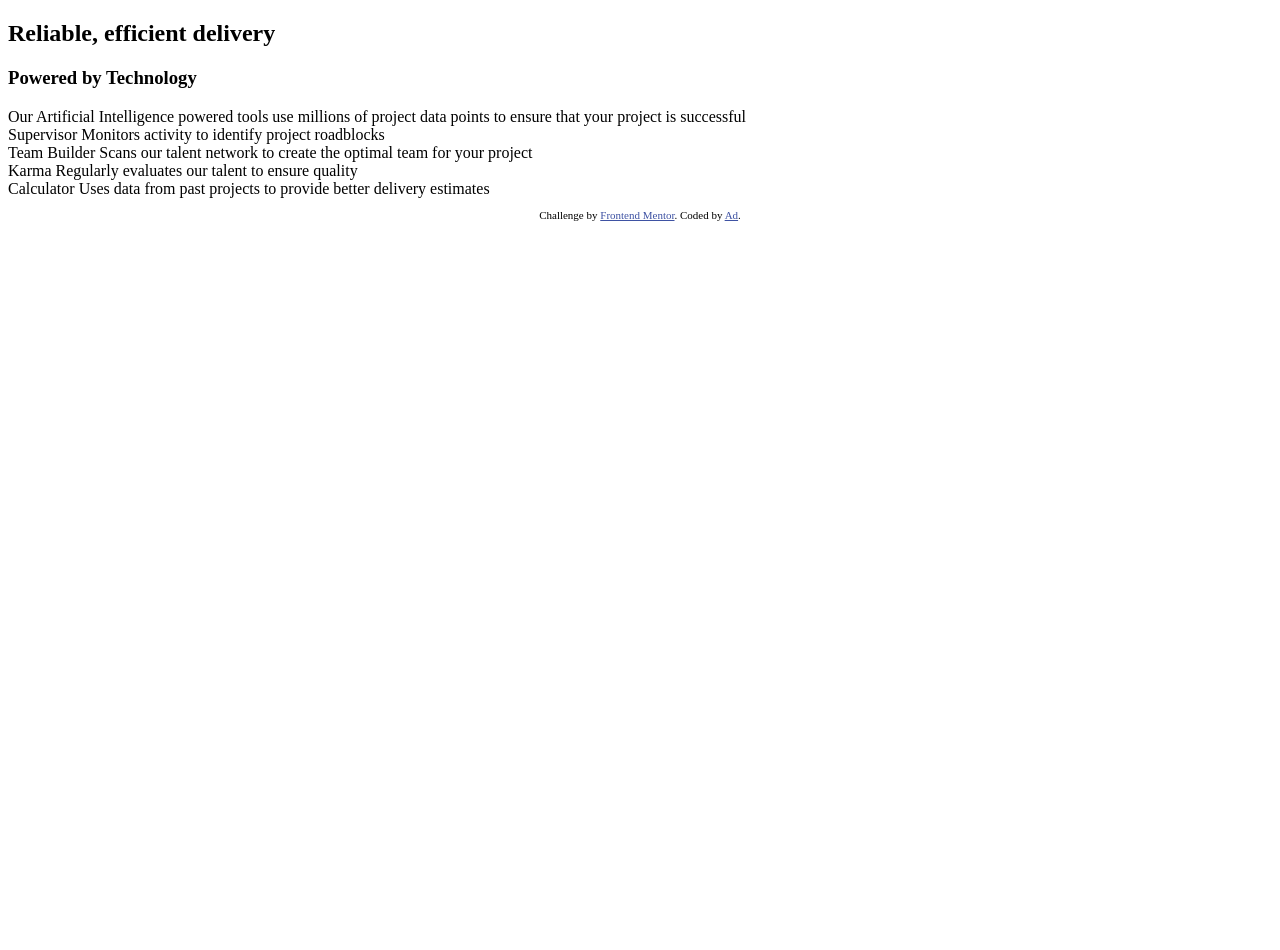
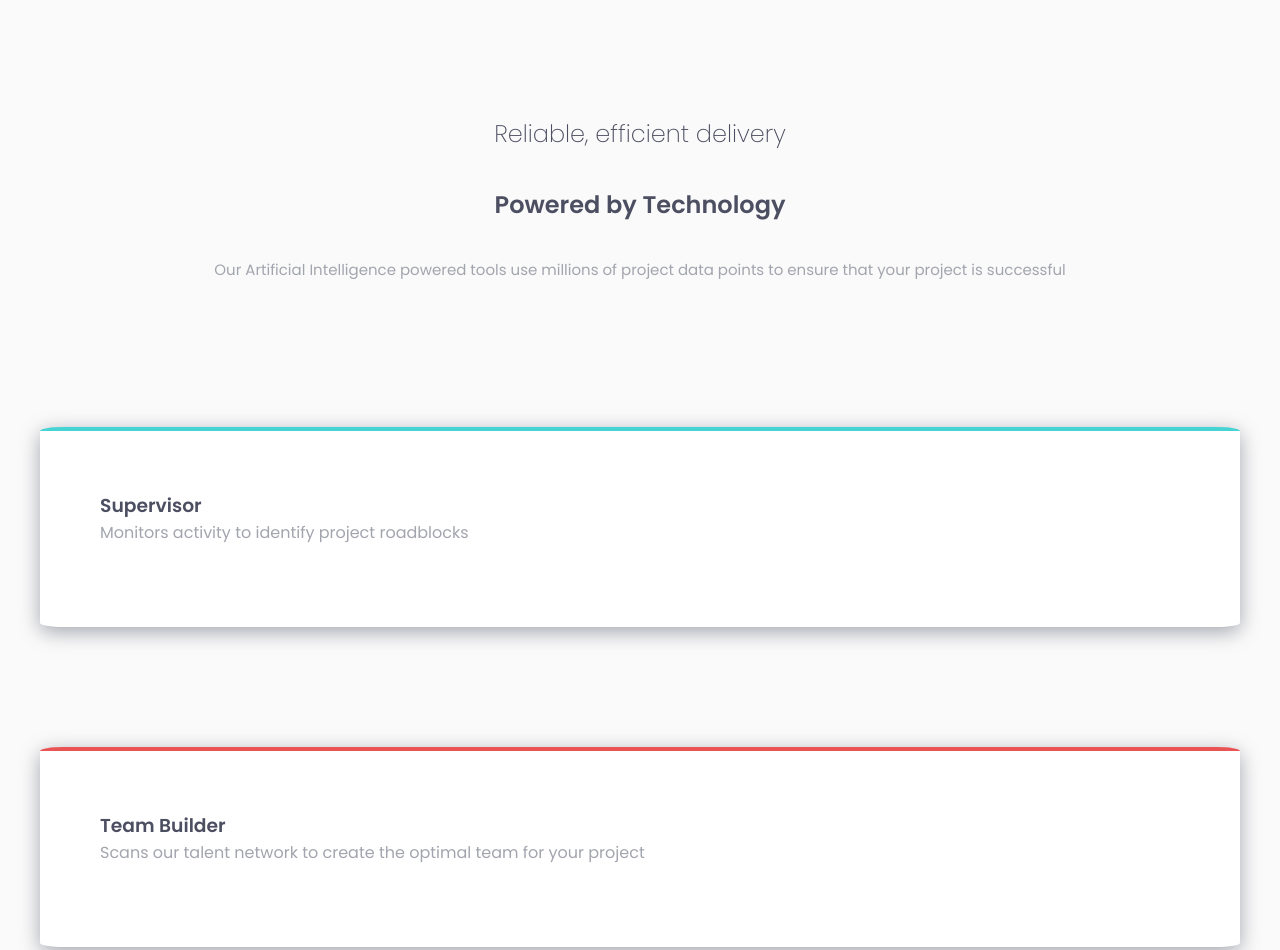
Before and after one commit to adamjamesturner93/four-card-feature-section-master, a website: page index.html in a window 1280 px wide. Shown: the top 950 px of the page. Before the commit the page ends 800 px from the top, so only its background shows below. Drawn offline with Linux system fonts and the light colour scheme.

Commit message:
Rough styles implemented. Need to refine

```diff
--- a/index.html
+++ b/index.html
@@ -15,39 +15,41 @@
     <title>Frontend Mentor | Four card feature section</title>
 
     <!-- Feel free to remove these styles or customise in your own stylesheet 👍 -->
-    <style>
-      .attribution {
-        font-size: 11px;
-        text-align: center;
-      }
-      .attribution a {
-        color: hsl(228, 45%, 44%);
-      }
-    </style>
+    <link rel="stylesheet" href="public/css/main.css" />
   </head>
   <body>
-    <header>
-      <h2>Reliable, efficient delivery</h2>
-      <h3>Powered by Technology</h3>
-      <span
+    <header class="header">
+      <h2 class="header header__heading--light">Reliable, efficient delivery</h2>
+      <h2 class="header header__heading--bold">Powered by Technology</h2>
+      <p class="header header__text"
         >Our Artificial Intelligence powered tools use millions of project data
         points to ensure that your project is successful</span
       >
     </header>
     <main>
-      <article>
-        Supervisor Monitors activity to identify project roadblocks
+      <article class="card card--cyan">
+        <h3 class="card card__title">Supervisor</h3>
+        <p class="card card__text">
+          Monitors activity to identify project roadblocks
+        </p>
       </article>
-      <article>
-        Team Builder Scans our talent network to create the optimal team for
-        your project
+      <article class="card card--red">
+        <h3 class="card card__title">Team Builder</h3>
+        <p class="card card__text">
+          Scans our talent network to create the optimal team for your project
+        </p>
       </article>
-      <article>
-        Karma Regularly evaluates our talent to ensure quality
+      <article class="card card--orange">
+        <h3 class="card card__title">Karma</h3>
+        <p class="card card__text">
+          Regularly evaluates our talent to ensure quality
+        </p>
       </article>
-      <article>
-        Calculator Uses data from past projects to provide better delivery
-        estimates
+      <article class="card card--blue">
+        <h3 class="card card__title">Calculator</h3>
+        <p class="card card__text">
+          Uses data from past projects to provide better delivery estimates
+        </p>
       </article>
     </main>
 
--- /dev/null
+++ b/scss/_reset.scss
@@ -0,0 +1,18 @@
+* {
+  padding: 0;
+  margin: 0;
+  box-sizing: border-box;
+}
+
+h1,
+h2,
+h3,
+h4,
+h5,
+h6 {
+  color: $blue_dark;
+}
+
+p {
+  color: $blue_grey;
+}
--- /dev/null
+++ b/scss/layout/_body.scss
@@ -0,0 +1,9 @@
+body {
+  background-color: $grey_light;
+  height: 100vh;
+  display: flex;
+  flex-direction: column;
+
+  padding: 80px 40px 15px 40px;
+  font-family: "Poppins", sans-serif;
+}
--- /dev/null
+++ b/scss/layout/_footer.scss
@@ -0,0 +1,10 @@
+footer {
+  .attribution {
+    font-size: 11px;
+    text-align: center;
+  }
+
+  .attribution a {
+    color: hsl(228, 45%, 44%);
+  }
+}
--- /dev/null
+++ b/scss/layout/_header.scss
@@ -0,0 +1,18 @@
+.header {
+  text-align: center;
+  & > * {
+    margin: 3% 0;
+  }
+
+  &__heading--light {
+    font-weight: $font-light;
+  }
+
+  &__heading--bold {
+    font-weight: $font-heavy;
+  }
+
+  &__text {
+    font-size: $font-size;
+  }
+}
--- /dev/null
+++ b/scss/layout/_main.scss
@@ -0,0 +1,31 @@
+main {
+  flex: 1;
+  display: flex;
+  flex-direction: column;
+  margin: 50px 0;
+
+  & > .card {
+    height: 200px;
+    width: 100%;
+    box-shadow: 0px 5px 20px $blue_grey;
+    padding: 5%;
+    margin: 5% 0;
+    border-top-width: 4px;
+    border-top-style: solid;
+    background-color: white;
+    border-radius: 2%;
+
+    &--cyan {
+      border-top-color: $cyan;
+    }
+    &--red {
+      border-top-color: $red;
+    }
+    &--orange {
+      border-top-color: $orange;
+    }
+    &--blue {
+      border-top-color: $blue;
+    }
+  }
+}
--- /dev/null
+++ b/scss/main.scss
@@ -0,0 +1,16 @@
+// Variables
+@import "./variables/colours";
+@import "./variables/responsive";
+@import "./variables/typography";
+
+// Reset
+@import "./reset";
+
+// Layout
+@import "./layout/body";
+@import "./layout/header";
+@import "./layout/main";
+@import "./layout/footer";
+
+// Components
+// @import "./components/attribution";
--- /dev/null
+++ b/scss/variables/_colours.scss
@@ -0,0 +1,12 @@
+// Primary
+
+$red: hsl(0, 78%, 62%); // - Red: hsl(0, 78%, 62%)
+$cyan: hsl(180, 62%, 55%); // - Cyan: hsl(180, 62%, 55%)
+$orange: hsl(34, 97%, 64%); // - Orange: hsl(34, 97%, 64%)
+$blue: hsl(212, 86%, 64%); // - Blue: hsl(212, 86%, 64%)
+
+// Neutral
+
+$blue_dark: hsl(234, 12%, 34%); // - Very Dark Blue: hsl(234, 12%, 34%)
+$blue_grey: hsl(229, 6%, 66%); // - Grayish Blue: hsl(229, 6%, 66%)
+$grey_light: hsl(0, 0%, 98%); // - Very Light Gray: hsl(0, 0%, 98%)
--- /dev/null
+++ b/scss/variables/_responsive.scss
@@ -0,0 +1,9 @@
+// Layout
+
+// The designs were created to the following widths:
+
+// - Mobile: 375px
+// - Desktop: 1440px
+
+$mobile: 375px;
+$desktop: 1440px;
--- /dev/null
+++ b/scss/variables/_typography.scss
@@ -0,0 +1,7 @@
+@import url('https://fonts.googleapis.com/css?family=Poppins:200,400,600&display=swap');
+// Body Copy
+
+// - Font size: 15px
+$font-size: 15px;
+$font-heavy: 600;
+$font-light: 200;
```
Also changed, not shown: package.json (added, +16 -0 lines), public/css/main.css (added), 3 other files.
